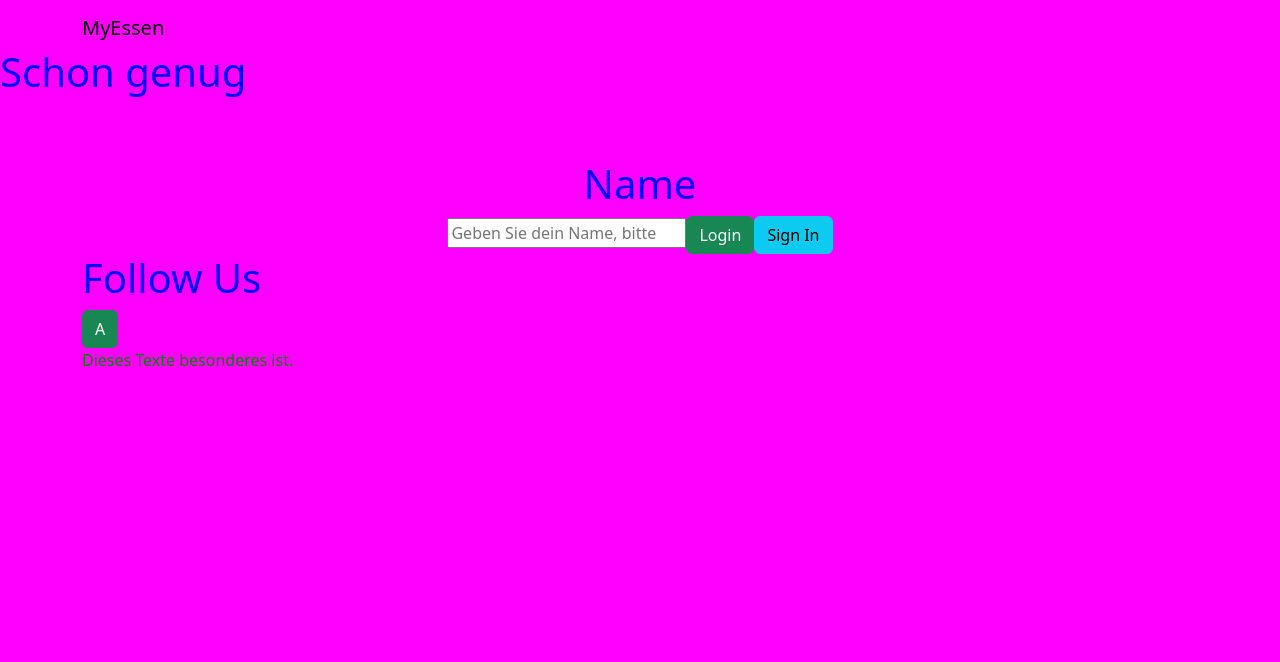
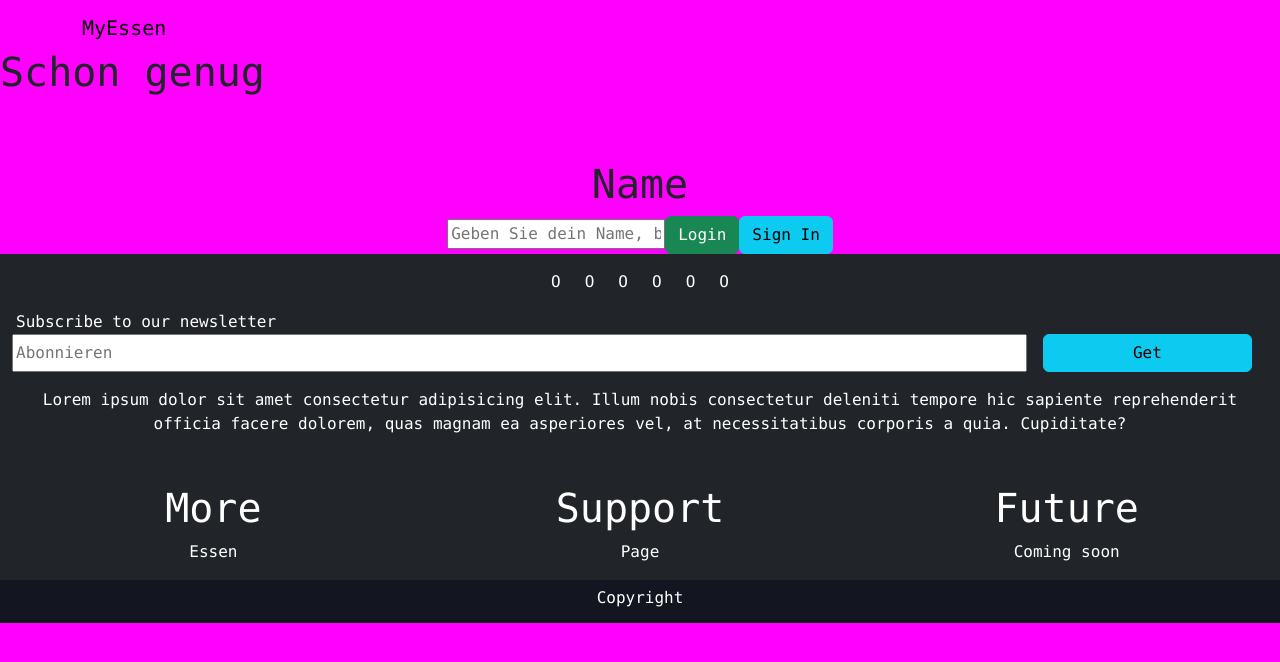
Before and after one commit to dmsosa/myessen, a React (Vite) app in the folder client/: page / in a window 1280 px wide. Shown: the top 662 px of the page. Built offline with nearby package versions, Linux system fonts and the light colour scheme.

Commit message:
Die Login/Register System gerstellt

```diff
--- a/client/src/components/Footer/Footer.tsx
+++ b/client/src/components/Footer/Footer.tsx
@@ -1,12 +1,48 @@
 function Footer() {
     return (
-        <>
-            <div className="container">
-                <h1>Follow Us</h1>
-                <button className="btn btn-success">A</button>
-                <p className="besondere">Dieses Texte besonderes ist.</p>
+        <div className="footer container-fluid d-flex flex-column h-100 bg-dark text-center">
+            <div className="row footer-icon-row">
+            <div className="col footer-icon">O</div>
+            <div className="col col footer-icon">O</div>
+            <div className="col footer-icon">O</div>
+            <div className="col footer-icon">O</div>
+            <div className="col footer-icon">O</div>
+            <div className="col footer-icon">O</div>
             </div>
-        </>
+            <div className="row justify-content-start">
+                <p className="abo-label col text-left">Subscribe to our newsletter</p>
+            </div>
+            <div className="row">
+            <form className="abo-form">
+            <input className="abo-input input flex-grow-1"  type="text" placeholder="Abonnieren"/>
+            <button className="abo-item btn btn-info col col-sm-2">Get</button>
+            </form>
+            </div>
+
+            <div className="footer-p row">
+                <p>Lorem ipsum dolor sit amet consectetur adipisicing elit. Illum nobis consectetur deleniti tempore hic sapiente reprehenderit officia facere dolorem, quas magnam ea asperiores vel, at necessitatibus corporis a quia. Cupiditate?</p>
+            </div>
+            <div className="footer-row row">
+                <ul className="footer-ul col">
+                <li className="footer-li"><h1>More</h1></li>
+                    <li className="footer-li">Essen</li>
+                </ul>
+                <ul className="footer-ul col">
+                <li className="footer-li"><h1>Support</h1></li>
+                    <li>Page</li>
+                </ul>
+                <ul className="footer-ul col">
+
+                    <li className="footer-li"><h1>Future</h1></li>
+                    <li className="footer-li">Coming soon</li>
+                </ul>
+            </div>
+            <div className="footer-row row">
+                <div className="col copyright">
+                    <h2 className="copyright-text">Copyright</h2>
+                </div>
+            </div>
+        </div>
     )
 }
 
--- a/client/src/utils/index.scss
+++ b/client/src/utils/index.scss
@@ -1,8 +1,30 @@
+@mixin text-styles($size, $style, $color) {
+    font-family:'consolas';
+    size: $size;
+    font-style: $style;
+    color:$color;
+
+  }
+
 body {
     margin: 0;
     padding: 0;
     background-color: magenta;
-    color:blue;
+    font-family: 'consolas';
+}
+.footer {
+    color: white;
+}
+.footer-icon-row {
+    max-width: 80%;
+    margin: 1em auto;
+}
+.footer-p {
+    margin:1em auto;
+}
+.footer-ul {
+    list-style: none;
+    margin-top: 1em;
 }
 .espiral {
     color:yellow;
@@ -19,3 +41,39 @@ body {
 .logo {
     width: 5em;
 }
+
+.abo-item {
+    font-size: 0.8em;
+    margin-left: 1em;
+    margin-right: 1em;
+}
+.abo-label {
+    display: block;
+    font-size: 1em;
+    text-align: left;
+    padding-left: 1em;
+    margin: 0;
+}
+.btn-info {
+    font-size: 1em;
+    color: black;
+
+}
+
+.abo-input {
+
+    width: 100%;
+}
+
+.abo-form {
+    display: flex;
+
+}
+.copyright {
+    background-color: hsl(225, 25, 10);
+    padding: 0.5em;
+
+}
+.copyright-text {
+    font-size:1em;
+}
```
Also changed, not shown: client/src/context/AuthContext.tsx (+29 -48 lines), client/src/helpers/errorHandlerForAxios.ts (+13 -13 lines), client/src/services/getUser.ts (+6 -6 lines), client/src/services/userLogin.ts (+17 -17 lines).
